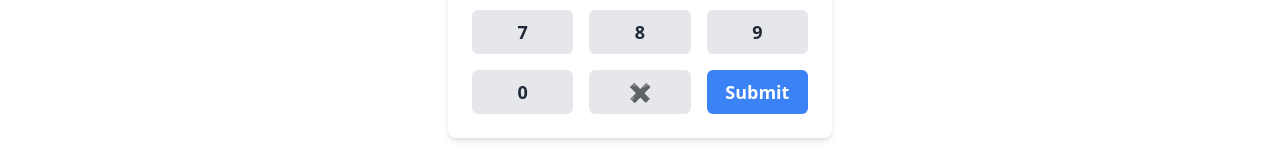
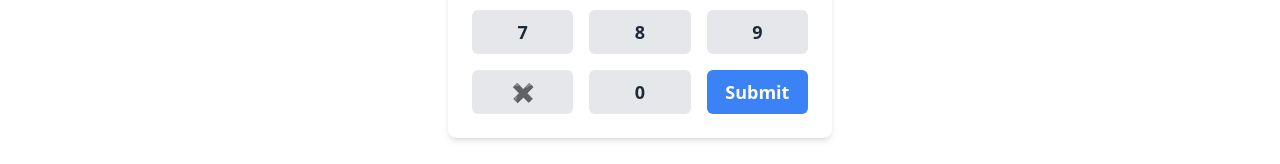
Before and after one commit to xoaeb/gff2024, an Angular app: page /upi in a window 1280 px wide. Shown: the part 547-711 px from the top of the page. Built offline with nearby package versions, Linux system fonts and the light colour scheme.

Commit message:
fixes in upi component

```diff
--- a/src/app/upi/upi.component.html
+++ b/src/app/upi/upi.component.html
@@ -25,8 +25,11 @@
 
         <!-- Numpad Section -->
         <div class="numpad grid grid-cols-3 gap-4 mt-8">
-            <button *ngFor="let num of [1,2,3,4,5,6,7,8,9,0]" class="bg-gray-200 text-gray-800 text-lg font-semibold py-2 rounded-md" (click)="onNumClick(num)">{{ num }}</button>
+            <button *ngFor="let num of [1,2,3,4,5,6,7,8,9]" class="bg-gray-200 text-gray-800 text-lg font-semibold py-2 rounded-md" (click)="onNumClick(num)">{{ num }}</button>
             <button class="bg-gray-200 text-gray-800 text-lg font-semibold py-2 rounded-md delete" (click)="onDeleteClick()">&#10006;</button>
+
+            <button *ngFor="let num of [0]" class="bg-gray-200 text-gray-800 text-lg font-semibold py-2 rounded-md" (click)="onNumClick(num)">{{ num }}</button>
+
             <button class="bg-blue-500 text-white text-lg font-semibold py-2 rounded-md submit" (click)="nextPage()">Submit</button>
         </div>
     </div>
```
